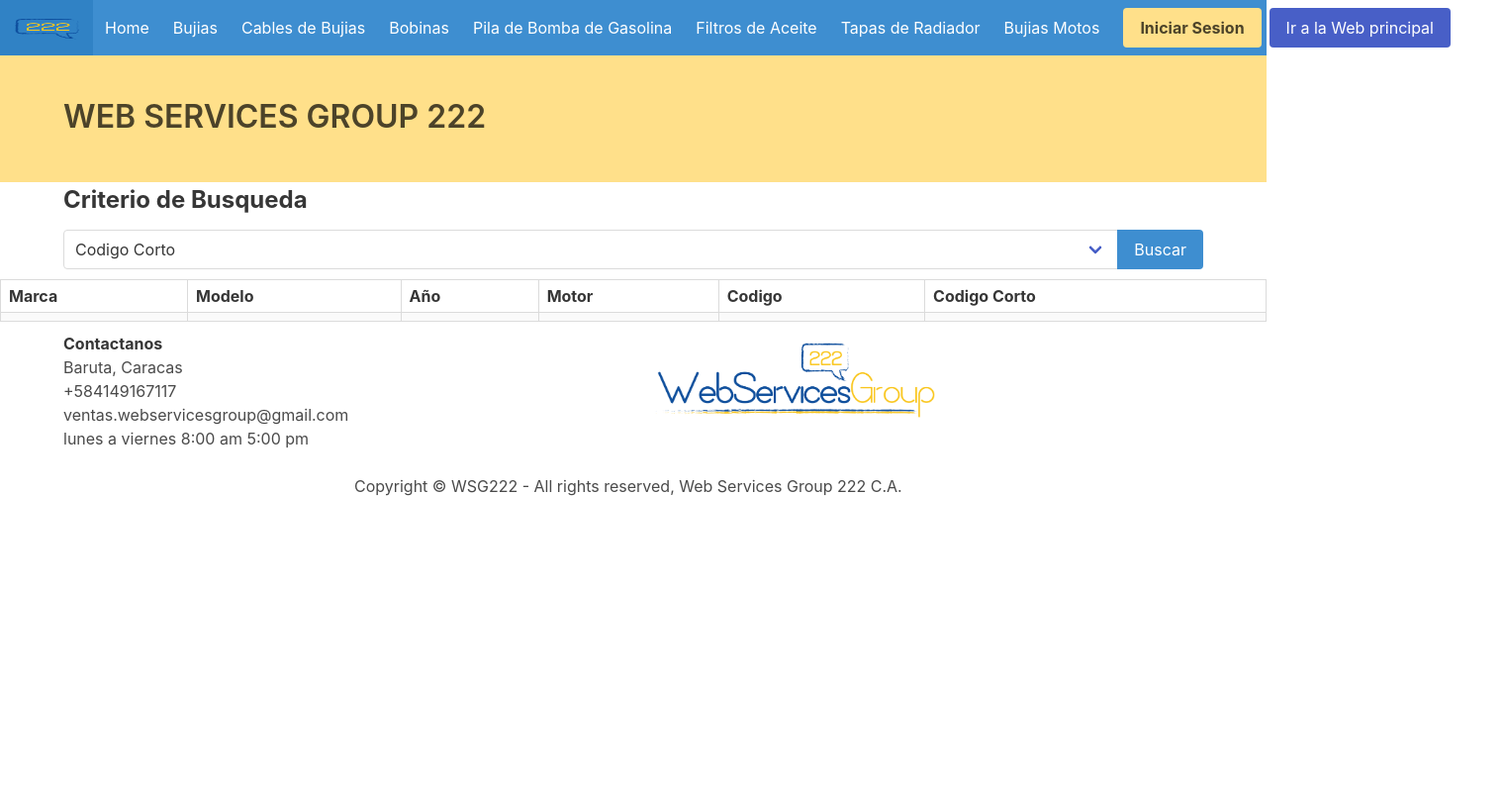
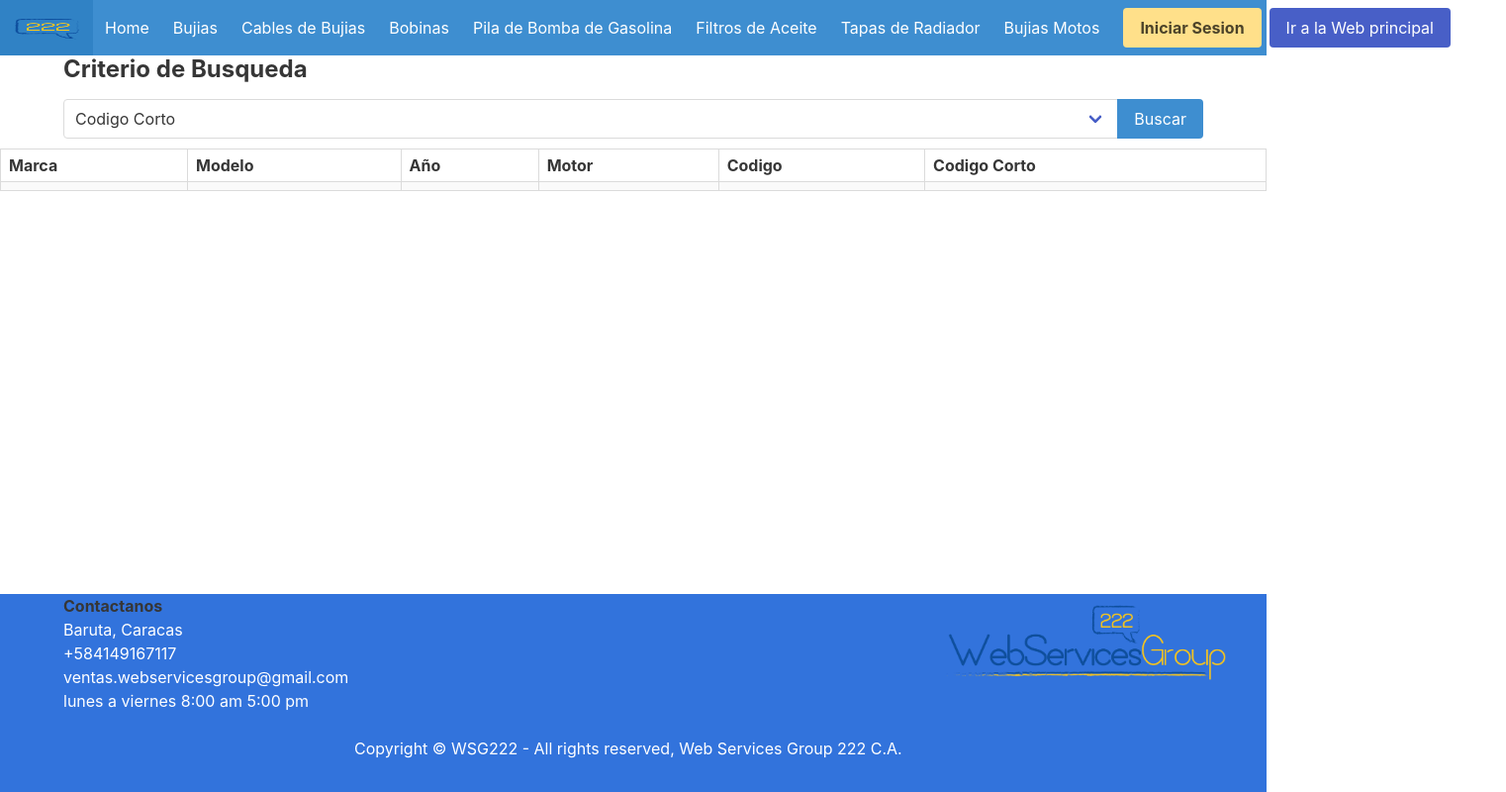
Before and after one commit to eduardo1590/aplicaciones-wsg, a plain HTML site: page index.html in a window 1280 px wide. Shown: the whole page at 99% size, 1522 px wide, since content can reach past the window. Drawn offline with nearby package versions, Linux system fonts and the light colour scheme.

Commit message:
ajustes al footer

```diff
--- a/index.html
+++ b/index.html
@@ -67,15 +67,7 @@
         </nav>
     </header>
 
-    <section class="hero is-warning">
-        <div class="hero-body">
-          <div class="container">
-            <h1 class="title">
-              WEB SERVICES GROUP 222
-            </h1>
-          </div>
-        </div>
-      </section>
+
 
     <section id="busqueda">
         <div class="container">
@@ -129,7 +121,7 @@
                     <p>ventas.webservicesgroup@gmail.com</p>
                     <p>lunes a viernes 8:00 am 5:00 pm</p>
                 </div>
-                <div class="column is-half">
+                <div class="column is-half is-offset-one-quarter-desktop">
                     <img src="./img/LOGOWSG222.png" alt="logo" width="300px">
                 </div>
             </div>
--- a/styles.css
+++ b/styles.css
@@ -1,3 +1,23 @@
+html{
+    min-height: 100%;
+    position: relative
+}
+
+footer{
+    background-color: hsl(217, 71%, 53%);
+    position: absolute;
+    bottom: 0;
+    width: 100%;
+    height: 200px;
+    color: white;
+}
+
 .resultados{
     margin: 10px 0;
 }
+
+@media only screen and (max-width: 769px){
+    footer {
+        height: 320px;
+    }
+}
```
